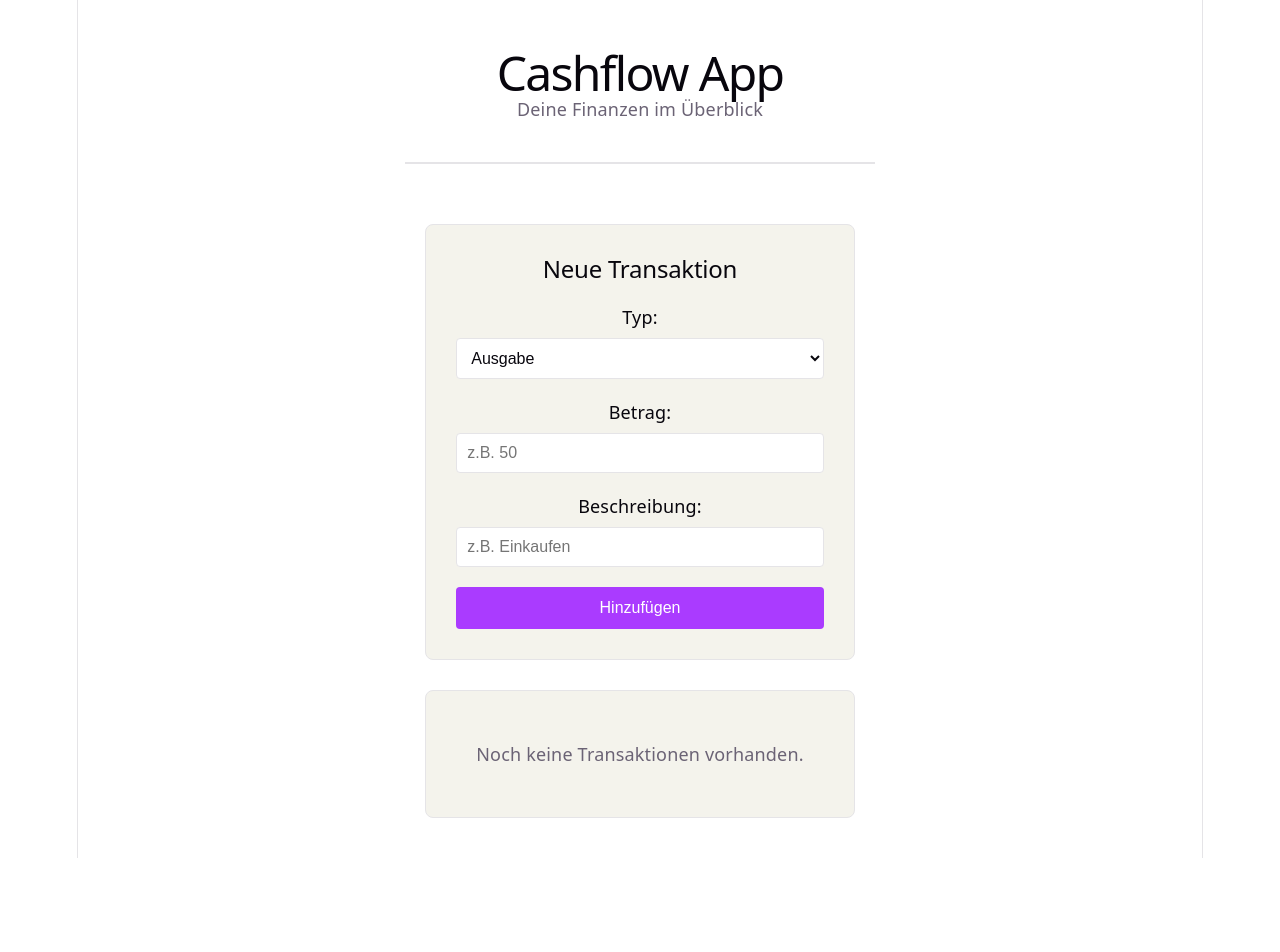
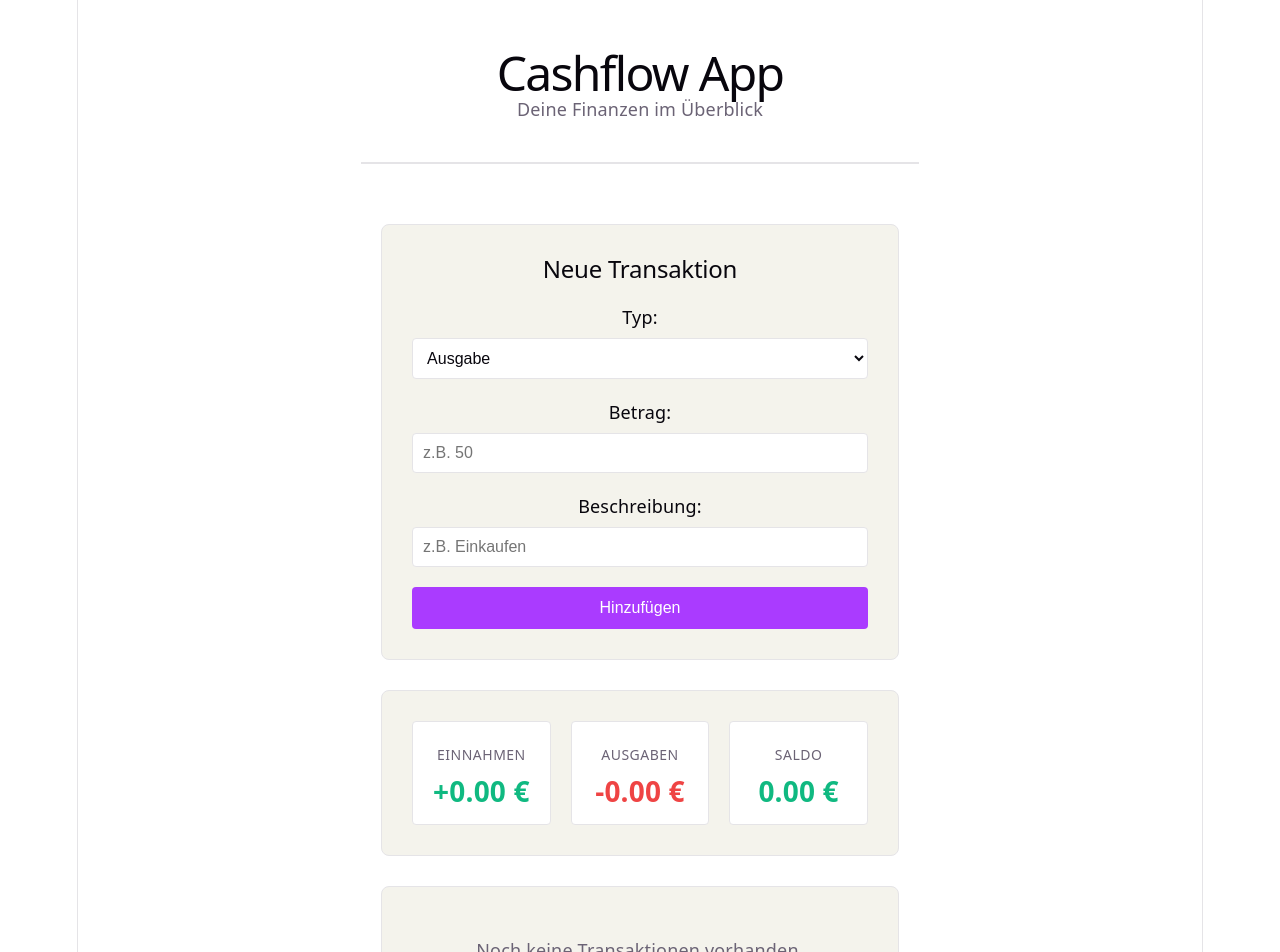
Before and after one commit to LostSpaceNG/cashflow-app, a React (Vite) app: page / in a window 1280 px wide. Shown: the top 952 px of the page. Before the commit the page ends 858 px from the top, so only its background shows below. Built offline with nearby package versions, Linux system fonts and the light colour scheme.

Commit message:
feat: create, import, style Summary component

```diff
--- a/src/App.css
+++ b/src/App.css
@@ -138,11 +138,11 @@
   font-size: 18px;
 }
 
-.transaction-amount.income {
+.income {
   color: #10b981;
 }
 
-.transaction-amount.expense {
+.expense {
   color: #ef4444;
 }
 
@@ -166,3 +166,42 @@
   color: var(--text);
   padding: 20px;
 }
+
+/* Summary */
+.summary {
+  display: grid;
+  grid-template-columns: repeat(3, 1fr);
+  gap: 20px;
+  margin-bottom: 30px;
+  padding: 30px;
+  background: var(--code-bg);
+  border-radius: 8px;
+  border: 1px solid var(--border);
+}
+
+.summary-item {
+  text-align: center;
+  padding: 20px;
+  background: var(--bg);
+  border-radius: 4px;
+  border: 1px solid var(--border);
+}
+
+.summary-label {
+  display: block;
+  font-size: 14px;
+  color: var(--text);
+  margin-bottom: 10px;
+  text-transform: uppercase;
+  letter-spacing: 0.5px;
+}
+
+.summary-value {
+  display: block;
+  font-size: 28px;
+  font-weight: 700;
+}
+
+.balance-item {
+  background: var(--bg);
+}
--- a/src/App.jsx
+++ b/src/App.jsx
@@ -1,5 +1,6 @@
 import { useState } from 'react'
 import TransactionForm from './components/TransactionForm'
+import Summary from './components/Summary'
 import TransactionList from './components/TransactionList'
 import './App.css'
 
@@ -23,6 +24,7 @@ function App() {
 
       <main>
         <TransactionForm onAddTransaction={addTransaction} />
+        <Summary transactions={transactions} />
         <TransactionList
           transactions={transactions}
           onDeleteTransaction={deleteTransaction}
--- /dev/null
+++ b/src/components/Summary.jsx
@@ -0,0 +1,32 @@
+function Summary({ transactions }) {
+    const totalIncome = transactions
+    .filter(t => t.type === 'income')
+    .reduce((sum, t) => sum + t.amount, 0)
+
+    const totalExpense = transactions
+    .filter(t => t.type === 'expense')
+    .reduce((sum, t) => sum + t.amount, 0)
+
+    const balance = totalIncome - totalExpense
+
+    return (
+        <div className="summary">
+            <div className="summary-item">
+                <span className="summary-label">Einnahmen</span>
+                <span className="summary-value income">+{totalIncome.toFixed(2)} €</span>
+            </div>
+            <div className="summary-item">
+                <span className="summary-label">Ausgaben</span>
+                <span className="summary-value expense">-{totalExpense.toFixed(2)} €</span>
+            </div>
+            <div className="summary-item balance-item">
+                <span className="summary-label">Saldo</span>
+                <span className={`summary-value ${balance >= 0 ? 'income' : 'expense'}`}>
+                    {balance.toFixed(2)} €
+                </span>
+            </div>
+        </div>
+    )
+}
+
+export default Summary
```
